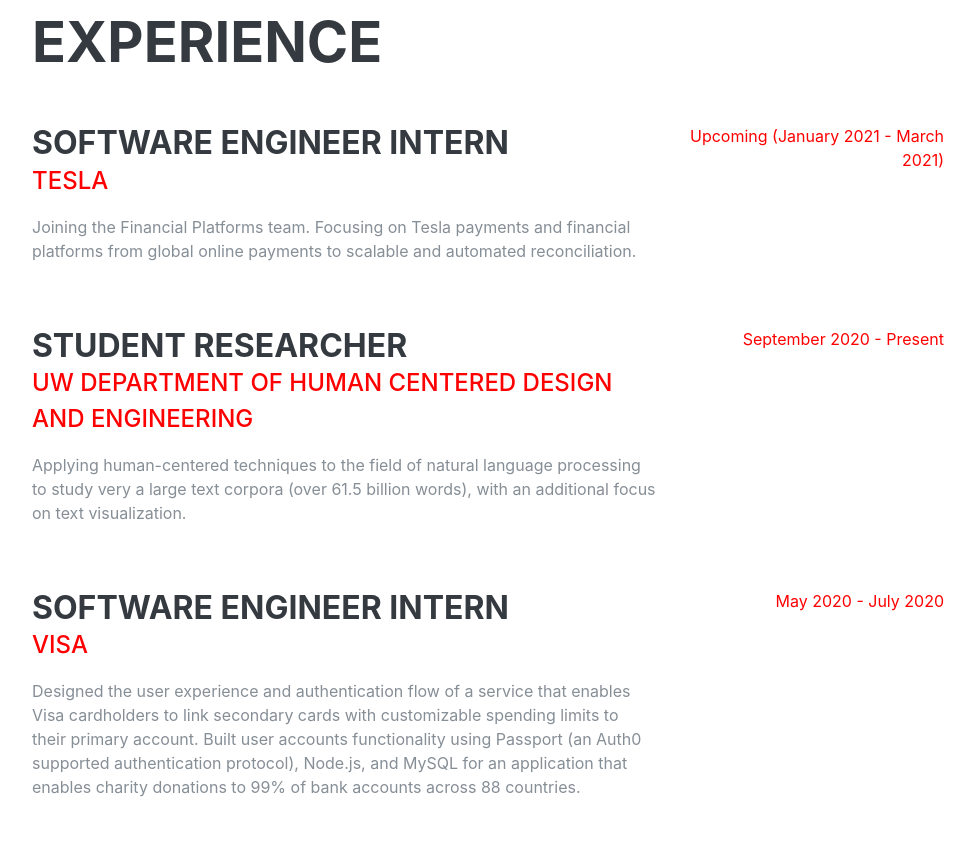
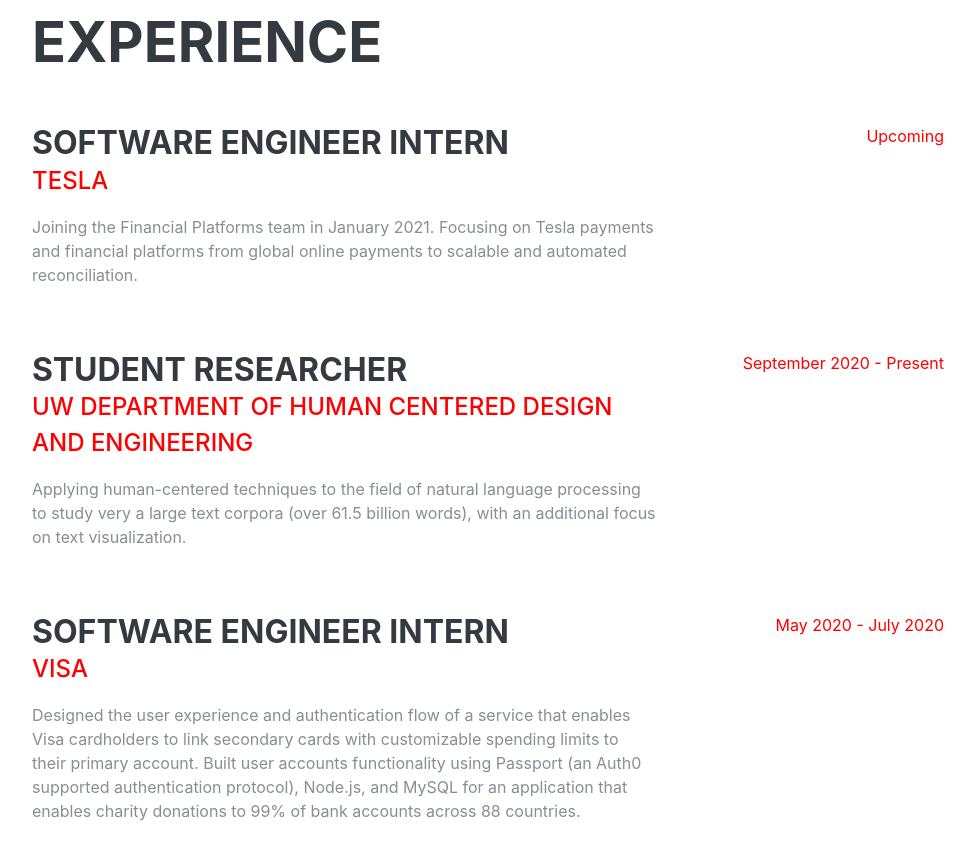
Before and after one commit to rishikavikondala/rishikavikondala.github.io, a plain HTML site: page index.html in a window 1280 px wide. Shown: the part 840-1700 px from the top of the page, without its empty margins (288-1263 px from the left). Drawn offline with Linux system fonts and the light colour scheme; a web font is replaced by a local one.

Commit message:
Update index.html

```diff
--- a/index.html
+++ b/index.html
@@ -107,11 +107,11 @@
           <div class="resume-content">
             <h3 class="mb-0">Software Engineer Intern</h3>
             <div class="subheading mb-3"><a href="https://www.tesla.com/">Tesla</a></div>
-            <p>Joining the Financial Platforms team. Focusing on Tesla payments and financial platforms from global online
+            <p>Joining the Financial Platforms team in January 2021. Focusing on Tesla payments and financial platforms from global online
               payments to scalable and automated reconciliation.</p>
           </div>
           <div class="resume-date text-md-right">
-            <span class="text-primary">Upcoming (January 2021 - March 2021)</span>
+            <span class="text-primary">Upcoming</span>
           </div>
         </div>
 
```
